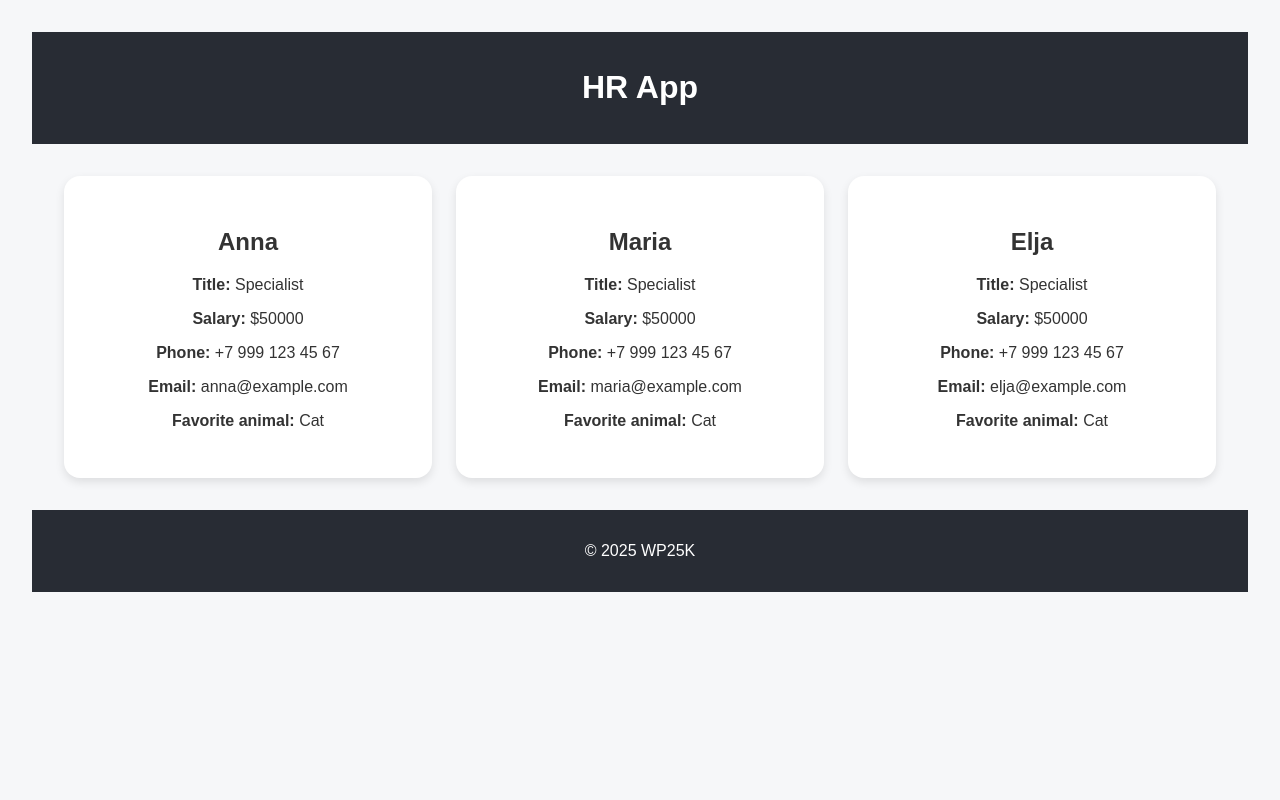
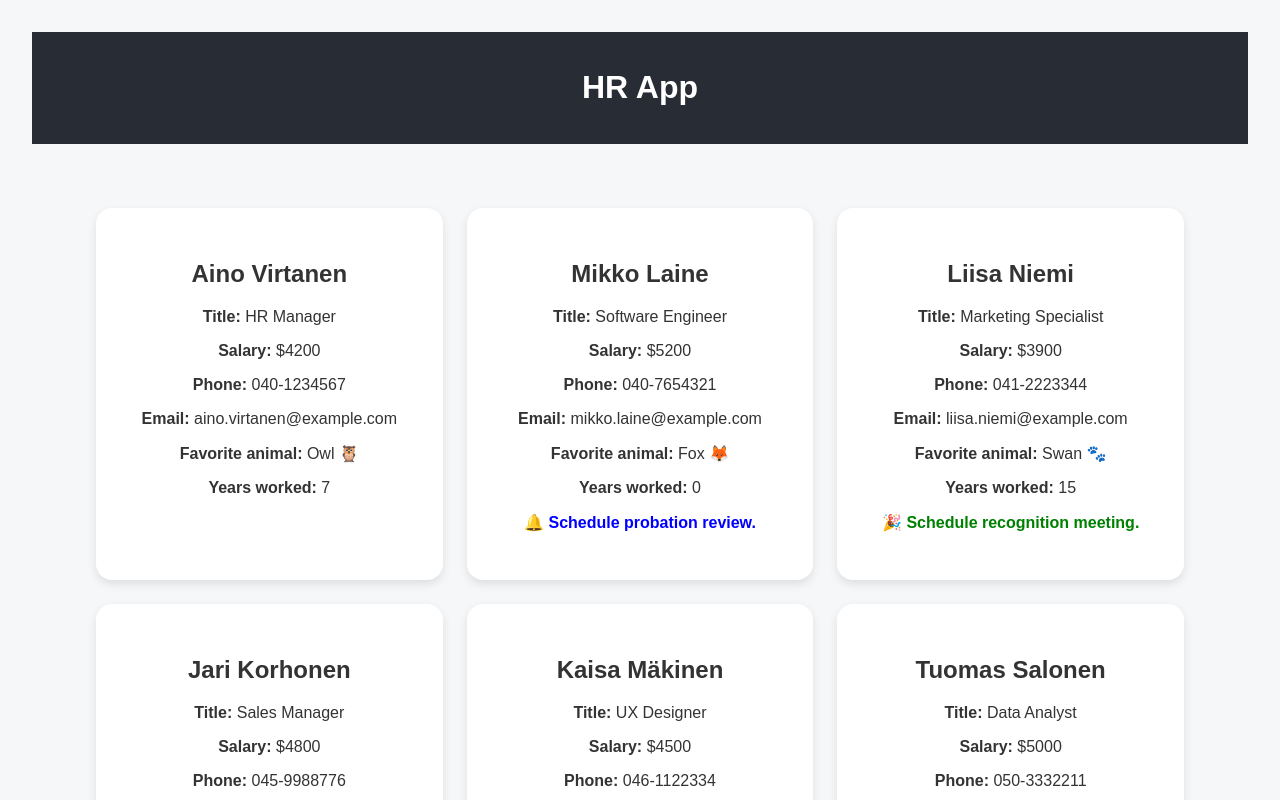
Before and after one commit to Nyukaa/hrApp, a React (Vite) app: page / in a window 1280 px wide. Shown: the top 800 px of the page. Built offline with nearby package versions, Linux system fonts and the light colour scheme.

Commit message:
Second step: added PersonList, emjii, reminder

```diff
--- a/src/App.jsx
+++ b/src/App.jsx
@@ -1,6 +1,6 @@
 import Header from "./components/Header";
 import Footer from "./components/Footer";
-import Person from "./components/Person";
+import PersonList from "./components/PersonList";
 import "./App.css";
 
 function App() {
@@ -8,30 +8,7 @@ function App() {
     <div className="app">
       <Header />
       <main className="main-content">
-        <Person
-          name="Anna"
-          title="Specialist"
-          salary="50000"
-          phone="+7 999 123 45 67"
-          email="anna@example.com"
-          animal="Cat"
-        />
-        <Person
-          name="Maria"
-          title="Specialist"
-          salary="50000"
-          phone="+7 999 123 45 67"
-          email="maria@example.com"
-          animal="Cat"
-        />
-        <Person
-          name="Elja"
-          title="Specialist"
-          salary="50000"
-          phone="+7 999 123 45 67"
-          email="elja@example.com"
-          animal="Cat"
-        />
+        <PersonList />
       </main>
       <Footer />
     </div>
--- a/src/components/Header.jsx
+++ b/src/components/Header.jsx
@@ -1,4 +1,5 @@
 function Header() {
+  console.log("Header component rendered");
   return (
     <header className="header">
       <h1>HR App</h1>
--- a/src/components/Person.jsx
+++ /dev/null
@@ -1,23 +0,0 @@
-function Person({ name, title, salary, phone, email, animal }) {
-  return (
-    <div className="person-card">
-      <h2>{name}</h2>
-      <p>
-        <b>Title:</b> {title}
-      </p>
-      <p>
-        <b>Salary:</b> ${salary}
-      </p>
-      <p>
-        <b>Phone:</b> {phone}
-      </p>
-      <p>
-        <b>Email:</b> {email}
-      </p>
-      <p>
-        <b>Favorite animal:</b> {animal}
-      </p>
-    </div>
-  );
-}
-export default Person;
--- /dev/null
+++ b/src/components/PersonCard.jsx
@@ -0,0 +1,70 @@
+function PersonCard({ name, title, salary, phone, email, animal, startDate }) {
+  const start = new Date(startDate);
+  const today = new Date();
+
+  const yearsWorked = today.getFullYear() - start.getFullYear();
+
+  const hasHadAnniversary =
+    today.getMonth() > start.getMonth() ||
+    (today.getMonth() === start.getMonth() &&
+      today.getDate() >= start.getDate());
+  //full years
+  const fullYearsWorked = hasHadAnniversary ? yearsWorked : yearsWorked - 1;
+  //full months
+  const monthsWorked =
+    (today.getFullYear() - start.getFullYear()) * 12 +
+    (today.getMonth() - start.getMonth());
+
+  let reminder = "";
+  if (yearsWorked > 0 && yearsWorked % 5 === 0) {
+    reminder = "🎉 Schedule recognition meeting.";
+  } else if (monthsWorked < 6) {
+    reminder = "🔔 Schedule probation review.";
+  }
+  function getAnimalEmoji(animal) {
+    const map = {
+      dog: "🐶",
+      cat: "🐱",
+      owl: "🦉",
+      fox: "🦊",
+      lion: "🦁",
+      panda: "🐼",
+      dolphin: "🐬",
+      bear: "🐻",
+      rabbit: "🐰",
+      wolf: "🐺",
+    };
+    return map[animal.toLowerCase()] || "🐾";
+  }
+  return (
+    <div className="person-card">
+      <h2>{name}</h2>
+      <p>
+        <b>Title:</b> {title}
+      </p>
+      <p>
+        <b>Salary:</b> ${salary}
+      </p>
+      <p>
+        <b>Phone:</b> {phone}
+      </p>
+      <p>
+        <b>Email:</b> {email}
+      </p>
+      <p>
+        <b>Favorite animal:</b> {animal} {getAnimalEmoji(animal)}
+      </p>
+      <p>
+        <b>Years worked:</b> {fullYearsWorked}
+      </p>
+
+      {reminder && monthsWorked > 6 && (
+        <p style={{ color: "green", fontWeight: "bold" }}>{reminder}</p>
+      )}
+      {reminder && monthsWorked <= 6 && (
+        <p style={{ color: "blue", fontWeight: "bold" }}>{reminder}</p>
+      )}
+    </div>
+  );
+}
+export default PersonCard;
--- /dev/null
+++ b/src/components/PersonList.jsx
@@ -0,0 +1,14 @@
+import PersonCard from "./PersonCard";
+import employees from "../data/employees";
+
+function PersonList() {
+  return (
+    <div className="person-list">
+      {employees.map((person) => (
+        <PersonCard key={person.id} {...person} />
+      ))}
+    </div>
+  );
+}
+
+export default PersonList;
--- /dev/null
+++ b/src/data/employees.js
@@ -0,0 +1,134 @@
+const employees = [
+  {
+    id: 1,
+    name: "Aino Virtanen",
+    title: "HR Manager",
+    salary: 4200,
+    phone: "040-1234567",
+    email: "aino.virtanen@example.com",
+    animal: "Owl",
+    startDate: "2018-04-01",
+    location: "Helsinki",
+    department: "Human Resources",
+    skills: ["Recruiting", "Communication", "Employee Relations"],
+  },
+  {
+    id: 2,
+    name: "Mikko Laine",
+    title: "Software Engineer",
+    salary: 5200,
+    phone: "040-7654321",
+    email: "mikko.laine@example.com",
+    animal: "Fox",
+    startDate: "2025-09-15",
+    location: "Tampere",
+    department: "IT",
+    skills: ["JavaScript", "React", "Node.js"],
+  },
+  {
+    id: 3,
+    name: "Liisa Niemi",
+    title: "Marketing Specialist",
+    salary: 3900,
+    phone: "041-2223344",
+    email: "liisa.niemi@example.com",
+    animal: "Swan",
+    startDate: "2010-09-01",
+    location: "Espoo",
+    department: "Marketing",
+    skills: ["SEO", "Content Creation", "Social Media"],
+  },
+  {
+    id: 4,
+    name: "Jari Korhonen",
+    title: "Sales Manager",
+    salary: 4800,
+    phone: "045-9988776",
+    email: "jari.korhonen@example.com",
+    animal: "Wolf",
+    startDate: "2017-03-21",
+    location: "Turku",
+    department: "Sales",
+    skills: ["Negotiation", "CRM", "Leadership"],
+  },
+  {
+    id: 5,
+    name: "Kaisa Mäkinen",
+    title: "UX Designer",
+    salary: 4500,
+    phone: "046-1122334",
+    email: "kaisa.makinen@example.com",
+    animal: "Rabbit",
+    startDate: "2021-07-11",
+    location: "Helsinki",
+    department: "Design",
+    skills: ["UI/UX", "Figma", "User Research"],
+  },
+  {
+    id: 6,
+    name: "Tuomas Salonen",
+    title: "Data Analyst",
+    salary: 5000,
+    phone: "050-3332211",
+    email: "tuomas.salonen@example.com",
+    animal: "Bear",
+    startDate: "2019-11-20",
+    location: "Tampere",
+    department: "Analytics",
+    skills: ["SQL", "Python", "Power BI"],
+  },
+  {
+    id: 7,
+    name: "Eeva Koskinen",
+    title: "Project Manager",
+    salary: 5300,
+    phone: "040-8765432",
+    email: "eeva.koskinen@example.com",
+    animal: "Dolphin",
+    startDate: "2016-08-10",
+    location: "Oulu",
+    department: "Management",
+    skills: ["Scrum", "Agile", "Planning"],
+  },
+  {
+    id: 8,
+    name: "Pekka Saarinen",
+    title: "Network Administrator",
+    salary: 4700,
+    phone: "045-5556677",
+    email: "pekka.saarinen@example.com",
+    animal: "Hawk",
+    startDate: "2015-02-05",
+    location: "Helsinki",
+    department: "IT",
+    skills: ["Networking", "Security", "Linux"],
+  },
+  {
+    id: 9,
+    name: "Sari Peltonen",
+    title: "Customer Support",
+    salary: 3600,
+    phone: "044-9998887",
+    email: "sari.peltonen@example.com",
+    animal: "Cat",
+    startDate: "2022-01-25",
+    location: "Espoo",
+    department: "Support",
+    skills: ["Customer Service", "Problem Solving", "Empathy"],
+  },
+  {
+    id: 10,
+    name: "Antti Heikkinen",
+    title: "Accountant",
+    salary: 4100,
+    phone: "040-2233445",
+    email: "antti.heikkinen@example.com",
+    animal: "Beaver",
+    startDate: "2018-06-18",
+    location: "Helsinki",
+    department: "Finance",
+    skills: ["Accounting", "Excel", "Taxation"],
+  },
+];
+
+export default employees;
--- a/src/index.css
+++ b/src/index.css
@@ -12,7 +12,8 @@ body {
   color: white;
   padding: 1rem 0;
 }
-.main-content {
+/* .main-content, */
+.person-list {
   display: grid;
   grid-template-columns: repeat(3, 1fr);
   gap: 1.5rem;
```
